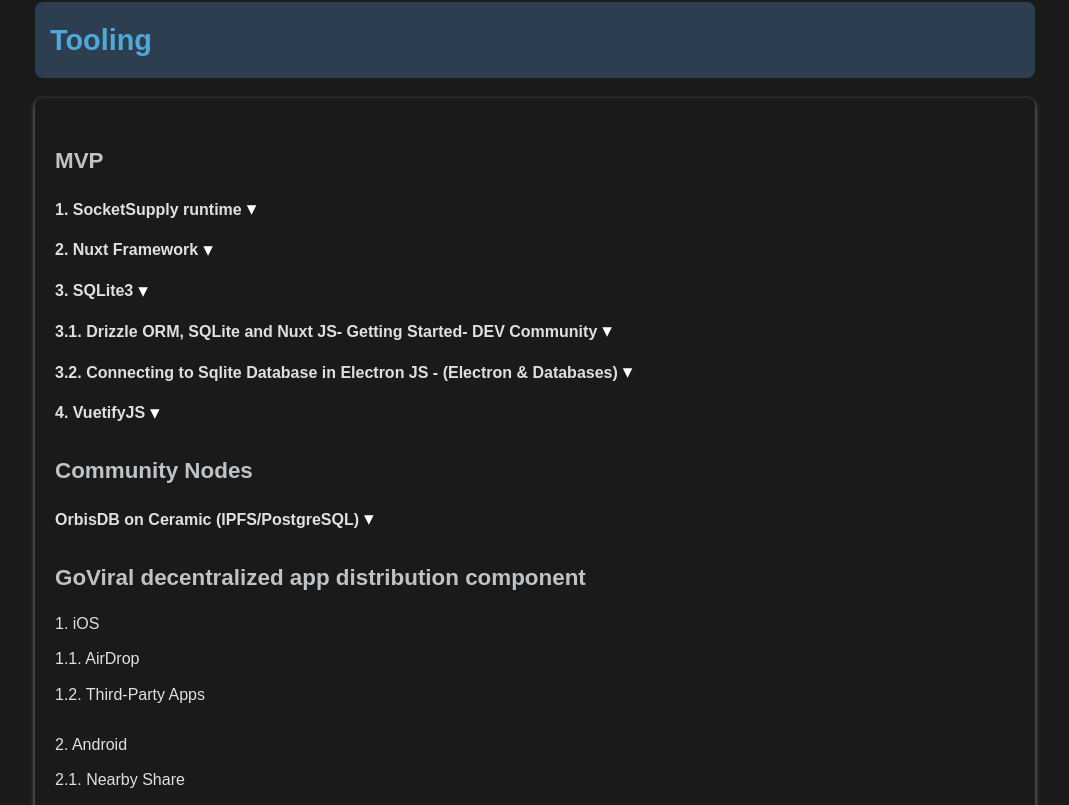
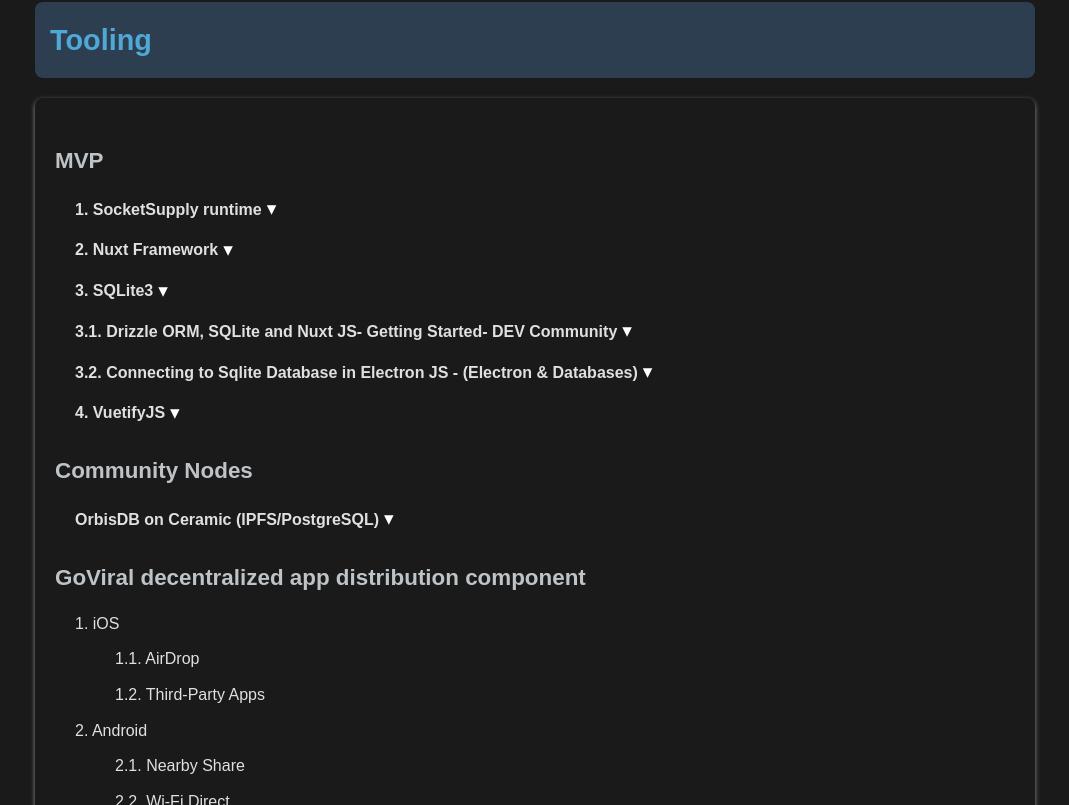
Before and after one commit to ExonomyOrg/exosystems_nuxt, a Nuxt app: page /exonomy-design in a window 1280 px wide. Shown: the part 455-1260 px from the top of the page, without its empty margins (105-1174 px from the left). Built offline with nearby package versions, Linux system fonts and the light colour scheme.

Commit message:
Outline indentation on Exonomy Design

```diff
--- a/pages/exonomy-design.vue
+++ b/pages/exonomy-design.vue
@@ -15,8 +15,12 @@
             <li><DropList title="1. SocketSupply runtime" url="https://socketsupply.co"></DropList></li>
             <li><DropList title="2. Nuxt Framework" url="https://nuxt.com"></DropList></li>
             <li><DropList title="3. SQLite3" url="https://www.sqlite.org/"></DropList></li>
-            <li><DropList title="3.1. Drizzle ORM, SQLite and Nuxt JS- Getting Started- DEV Community" url="https://www.youtube.com/embed/g6MDN9To9K4/"></DropList></li>
-            <li><DropList title="3.2. Connecting to Sqlite Database in Electron JS - (Electron & Databases)" url="https://www.youtube.com/embed/nMvjcBTFlPA/"></DropList></li>
+            <li>
+              <DropList title="3.1. Drizzle ORM, SQLite and Nuxt JS- Getting Started- DEV Community" url="https://www.youtube.com/embed/g6MDN9To9K4/"></DropList>
+            </li>
+            <li>
+              <DropList title="3.2. Connecting to Sqlite Database in Electron JS - (Electron & Databases)" url="https://www.youtube.com/embed/nMvjcBTFlPA/"></DropList>
+            </li>
             <li><DropList title="4. VuetifyJS" url="https://vuetifyjs.com"></DropList></li>
           </ul>
         </li>
@@ -86,6 +90,32 @@
 </script>
 
 <style scoped>
+
+/* Remove default list styling */
+.section-content ul {
+  list-style-type: none; /* Remove default bullets or numbers */
+  margin: 0;
+  padding: 0;
+}
+
+.section-content li {
+  margin-bottom: 10px;
+}
+
+/* Indent nested lists */
+.section-content ul ul {
+  margin-left: 20px; /* Indentation for first level of nested lists */
+}
+
+.section-content ul ul ul {
+  margin-left: 40px; /* Further indentation for deeper nested lists */
+}
+
+/* Optional: Additional styling for DropList component */
+.DropList {
+  margin: 5px 0;
+}
+
 .exonomy-design {
   max-width: 1000px;
   margin: 0 auto;
```
